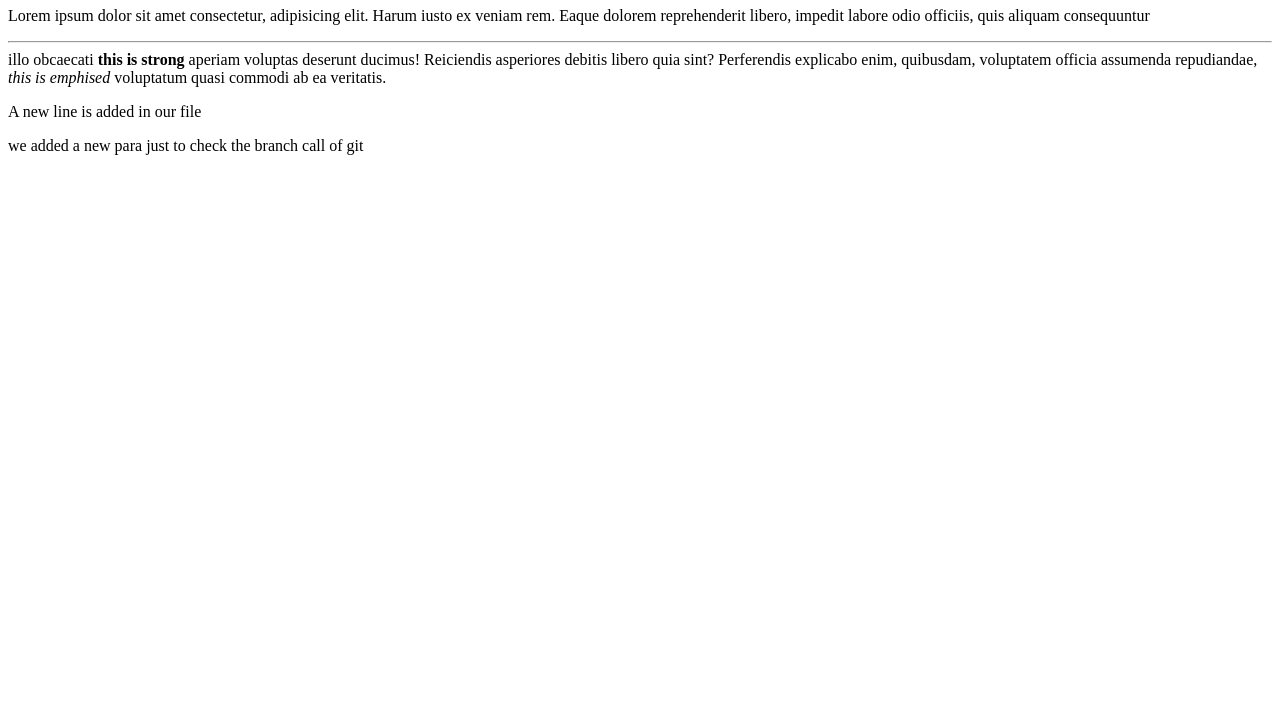
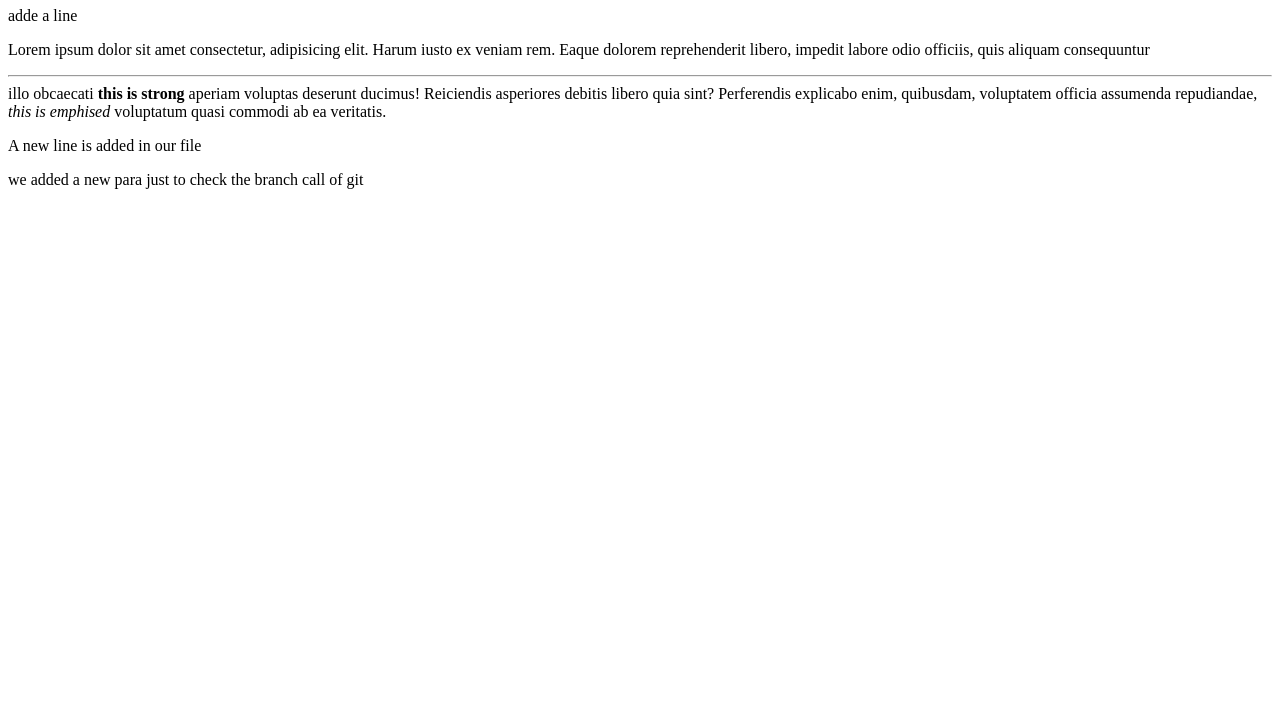
Before and after one commit to Prashantcodec99/hello-world, a plain HTML site: page index.html in a window 1280 px wide. Shown: the part 73-800 px from the top of the page. Drawn offline with Linux system fonts and the light colour scheme.

Commit message:
added a another line

```diff
--- a/index.html
+++ b/index.html
@@ -7,6 +7,7 @@
 </head>
 <body>
     <h1>prashant </h1>
+    <p>adde a line</p>
     <p>Lorem ipsum dolor sit amet consectetur, adipisicing elit. Harum iusto ex veniam rem. Eaque dolorem reprehenderit libero, impedit labore odio officiis, quis aliquam consequuntur  <br> <hr>  illo obcaecati <strong>this is strong </strong> aperiam voluptas deserunt ducimus! Reiciendis asperiores debitis libero quia sint? Perferendis explicabo enim, quibusdam, voluptatem officia assumenda repudiandae, <em>this is emphised</em> voluptatum quasi commodi ab ea veritatis.</p>
     <p>A new line is added in our file </p>
     <p>we added a new para just to check the branch call of git </p>
```
